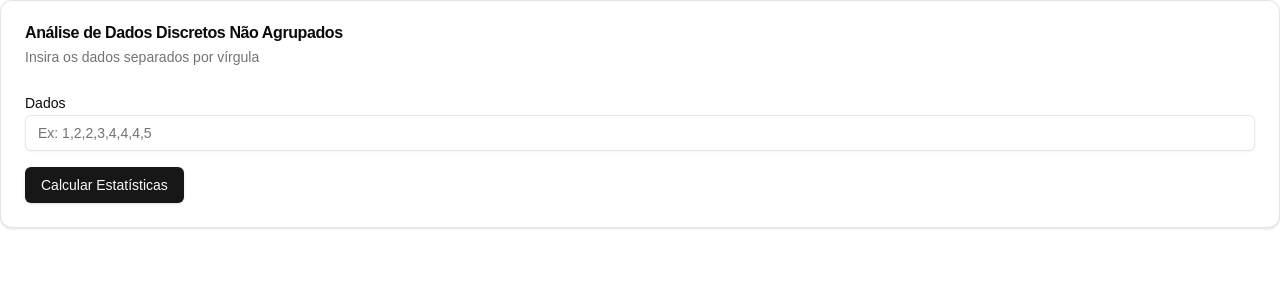
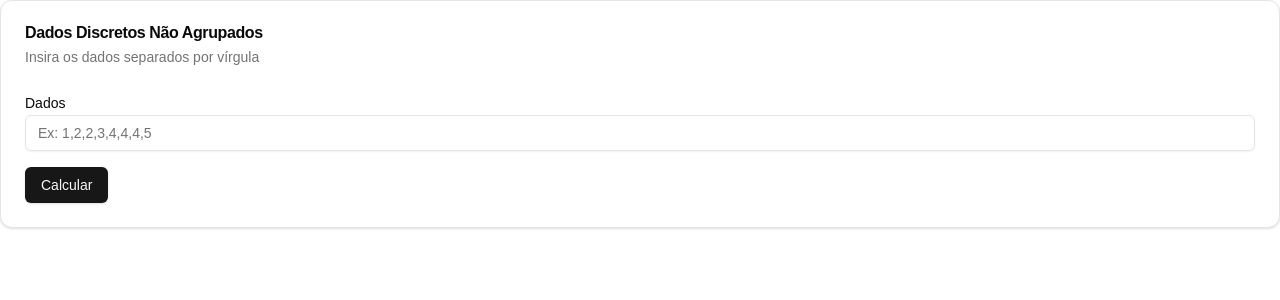
Before and after one commit to educls/stat_table_react, a Next.js app: page /pages/nao-agrupado in a window 1280 px wide. Shown: the top 300 px of the page. Built offline with nearby package versions, Linux system fonts and the light colour scheme.

Commit message:
fiz: calc to not agroup

```diff
--- a/app/pages/agrupado/page.tsx
+++ b/app/pages/agrupado/page.tsx
@@ -115,7 +115,7 @@ export default function AgrupadoTab() {
     <div className="flex flex-col w-full h-full mx-auto">
       <Card className="mb-6">
         <CardHeader>
-          <CardTitle>Análise de Dados Discretos Agrupados</CardTitle>
+          <CardTitle>Dados Discretos Agrupados</CardTitle>
           <CardDescription>Insira os valores e suas frequências</CardDescription>
         </CardHeader>
         <CardContent>
--- a/app/pages/classe/page.tsx
+++ b/app/pages/classe/page.tsx
@@ -107,7 +107,7 @@ export default function ClasseTab() {
     <div className="flex flex-col w-full h-full mx-auto">
       <Card className="mb-6">
         <CardHeader>
-          <CardTitle>Análise Estatística</CardTitle>
+          <CardTitle>Calculo com Intervalo de Classes</CardTitle>
           <CardDescription>Insira os limites e o intervalo das classes</CardDescription>
         </CardHeader>
         <CardContent>
--- a/app/pages/nao-agrupado/page.tsx
+++ b/app/pages/nao-agrupado/page.tsx
@@ -60,8 +60,8 @@ export default function NaoAgrupadosTab() {
     const moda =
       maxFrequencia > 1
         ? Object.entries(frequencias)
-            .filter(([freq]) => Number(freq) === maxFrequencia)
-            .map(([val]) => Number(val))
+          .filter(([_, freq]) => freq === maxFrequencia) // Corrigido aqui: comparando a frequência e não o valor da chave
+          .map(([val]) => Number(val))
         : [];
 
     // Variância e Desvio Padrão
@@ -81,7 +81,7 @@ export default function NaoAgrupadosTab() {
     <div className="flex flex-col w-full h-full mx-auto">
       <Card className="mb-6">
         <CardHeader>
-          <CardTitle>Análise de Dados Discretos Não Agrupados</CardTitle>
+          <CardTitle>Dados Discretos Não Agrupados</CardTitle>
           <CardDescription>Insira os dados separados por vírgula</CardDescription>
         </CardHeader>
         <CardContent>
@@ -95,7 +95,7 @@ export default function NaoAgrupadosTab() {
                 placeholder="Ex: 1,2,2,3,4,4,4,5"
               />
             </div>
-            <Button onClick={processarDados}>Calcular Estatísticas</Button>
+            <Button onClick={processarDados}>Calcular</Button>
             {erro && <p className="text-red-500">{erro}</p>}
           </div>
         </CardContent>
```
